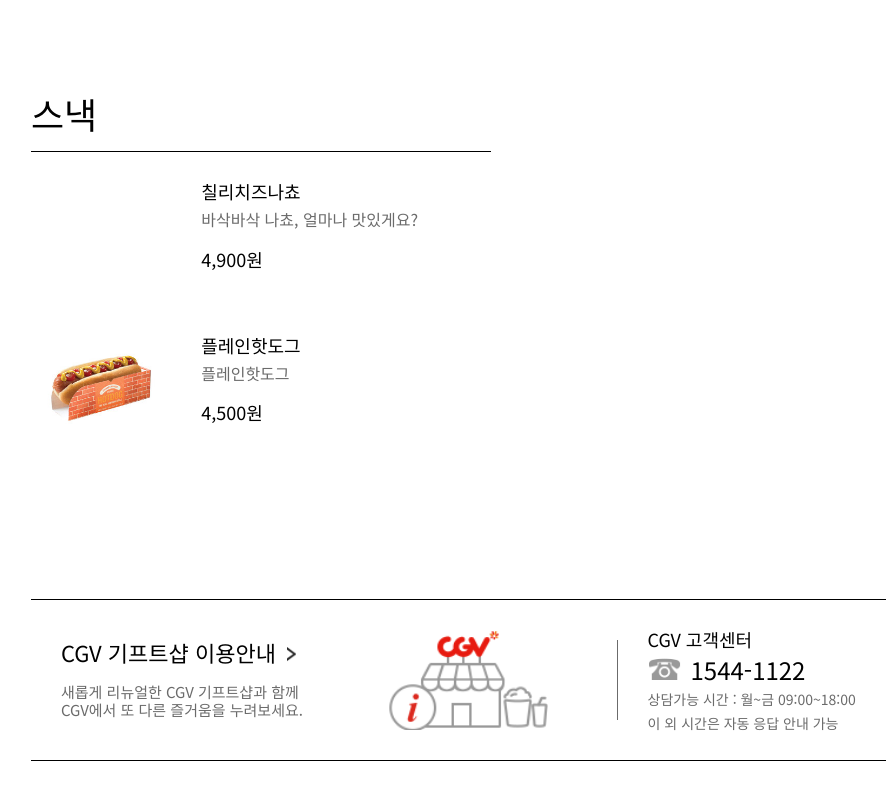
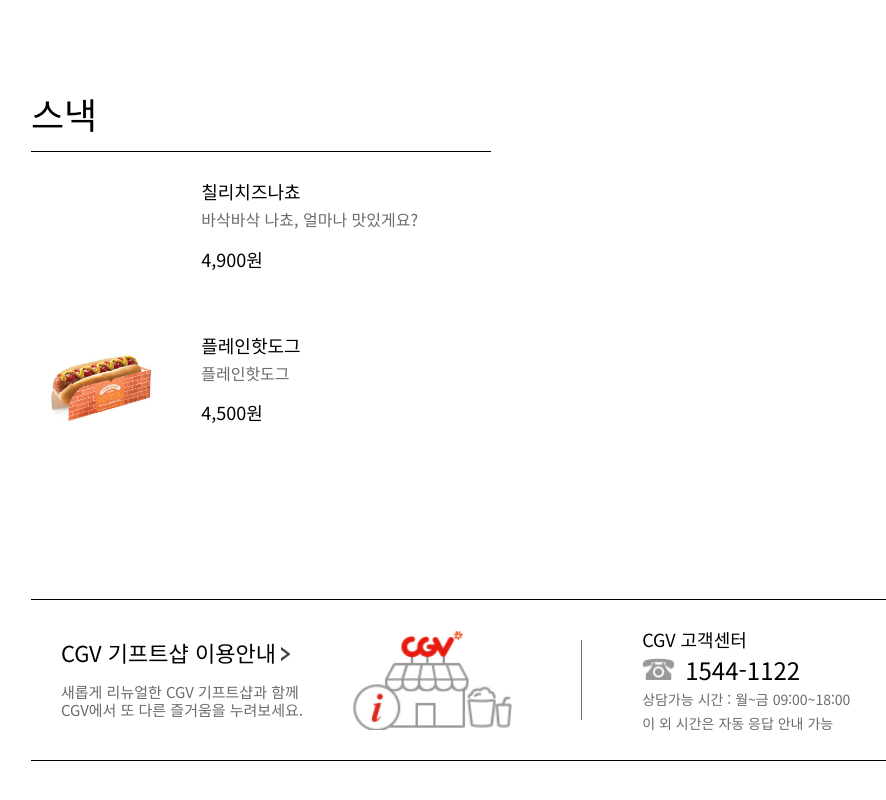
Before and after one commit to teamCGV/CGV, a plain HTML site: page html/store.html in a window 1280 px wide. Shown: the part 1732-2532 px from the top of the page, without its empty margins (119-1005 px from the left). Drawn offline with nearby package versions, Linux system fonts and the light colour scheme.

Commit message:
store페이지 develop

```diff
--- a/css/store.css
+++ b/css/store.css
@@ -50,6 +50,7 @@
   text-align: center;
   line-height: 18px;
   color: #fff;
+  margin-left: 6px;
 
 }
 h3{
@@ -60,13 +61,14 @@
   align-items: center;
   justify-content: space-between;
 }
+
 h3 button{
   width: 30px;
   height: 30px;
   background: url(../images/store/moreCircle.png) no-repeat;
   background-size: cover;
   border: none;
-  transform: translateY(4px);
+
 }
 .pakages_wrap{
   padding: 150px 0 ;
@@ -251,7 +253,7 @@
 }
 .info_wrap .gift_wrap{
 
-  width: calc(100% - 380px);
+  width: calc(100% - 400px);
   position: relative;
 }
 .info_wrap .gift_wrap::after{
@@ -266,7 +268,8 @@
   transform: translateY(-50%);
 }
 .info_wrap .center_wrap{
-width: 380px;
+width: 400px;
+padding-left: 60px;
 }
 .info_wrap > div{
   padding: 0 30px;
@@ -287,6 +290,9 @@
   background-size: cover;
 
 }
+.info_wrap .gift_wrap a:hover b::after{
+  transform: translateX(5px);
+}
 .info_wrap .gift_wrap b{
   font-size: 22px;
 
@@ -298,7 +304,9 @@
   height: 16px;
   background: url(../images/store/arrow_bk.png) no-repeat;
   background-size: cover;
-  margin-left: 10px;
+  margin-left: 4px;
+  transition: .3s ease-out;
+
 }
 .info_wrap .gift_wrap span{
   display: block;
```
